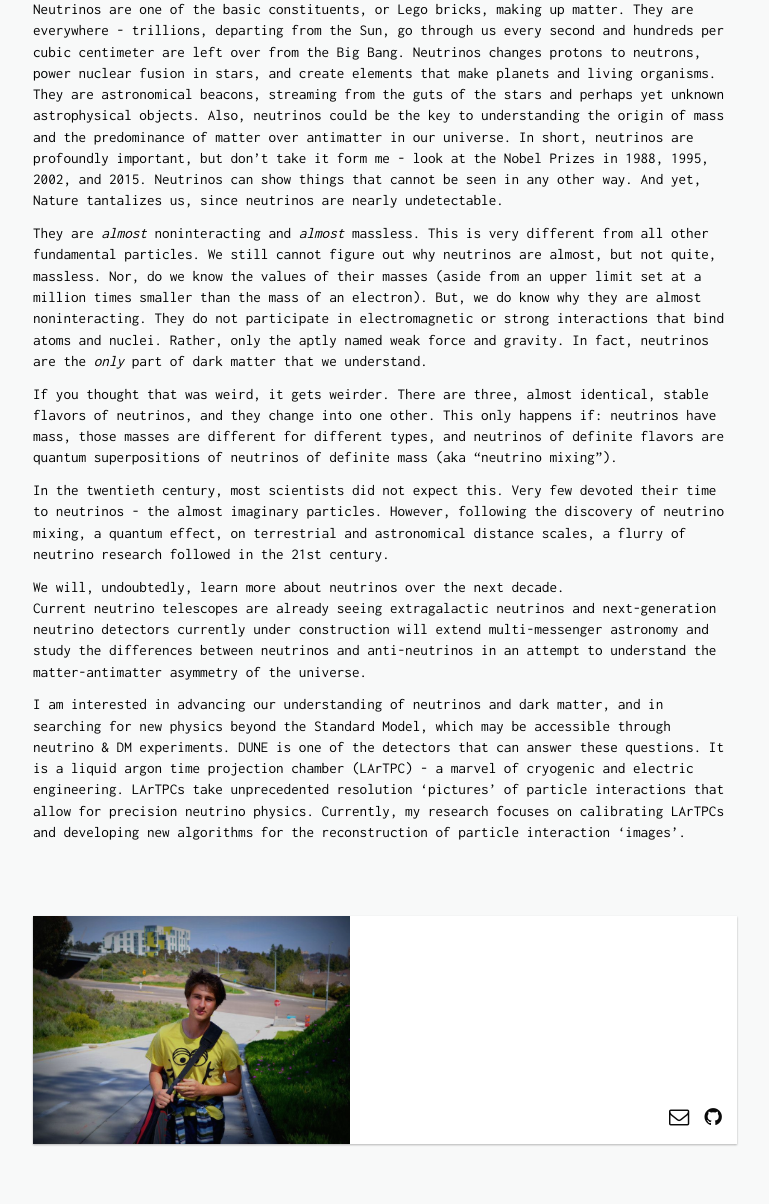
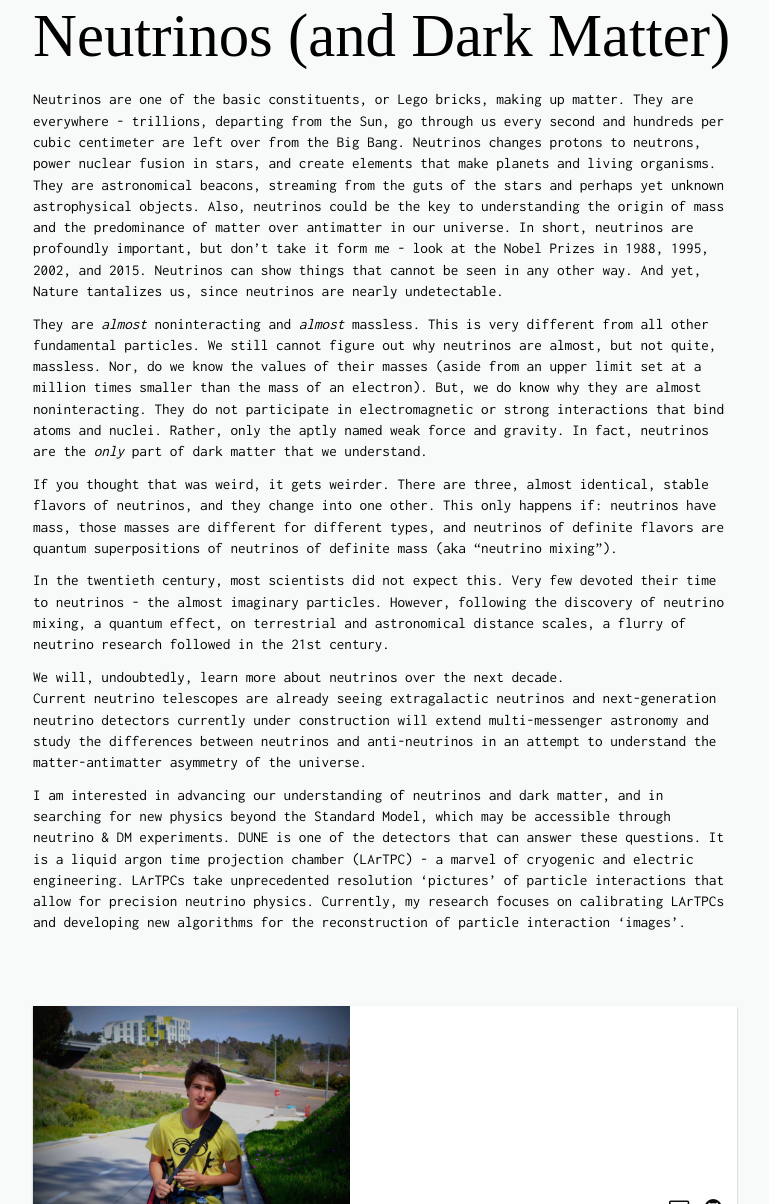
Before and after one commit to alexdvornikov/alexdvornikov.github.io, a Jekyll site: the page built from _posts/2016-12-8-about.markdown, in a window 1280 px wide. Shown: the part 1329-2533 px from the top of the page, without its empty margins (255-1024 px from the left). Built offline with Jekyll 4.4.1, drawn with Linux system fonts in a browser that asks for light colours; nearby versions of some CDN libraries; grey boxes are pictures that could not be loaded.

Commit message:
Update 2016-12-8-about.markdown

```diff
--- a/_posts/2016-12-8-about.markdown
+++ b/_posts/2016-12-8-about.markdown
@@ -17,7 +17,9 @@ I have no idea why we are here. But I want to merge my background in astrophysic
 |:--:|
 | *ProtoDUNE-SP at CERN: A liquid argon time projection chamber (LArTPC) prototype for DUNE* |
 
-## Neutrinos (and Dark Matter)
+<br/>
+<span style="font-family:Papyrus; font-size:4em;">Neutrinos (and Dark Matter)</span>
+<br/>
 
 Neutrinos are one of the basic constituents, or Lego bricks, making up matter.
 They are everywhere - trillions, departing from the Sun, go through us every second and hundreds per cubic centimeter are left over from the Big Bang. Neutrinos changes protons to neutrons, power nuclear fusion in stars, and create elements that make planets and living organisms. They are astronomical beacons, streaming from the guts of the stars and perhaps yet unknown astrophysical objects. Also, neutrinos could be the key to understanding the origin of mass and the predominance of matter over antimatter in our universe.
```
